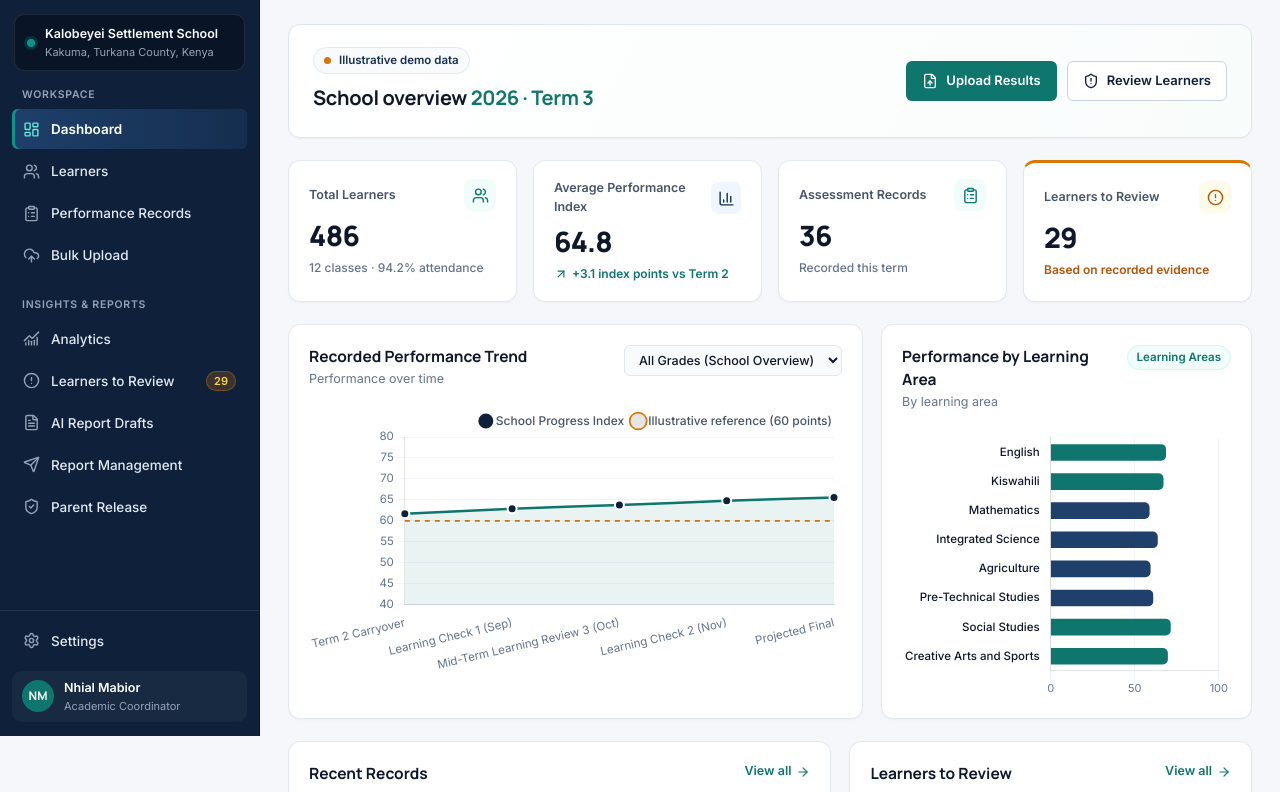
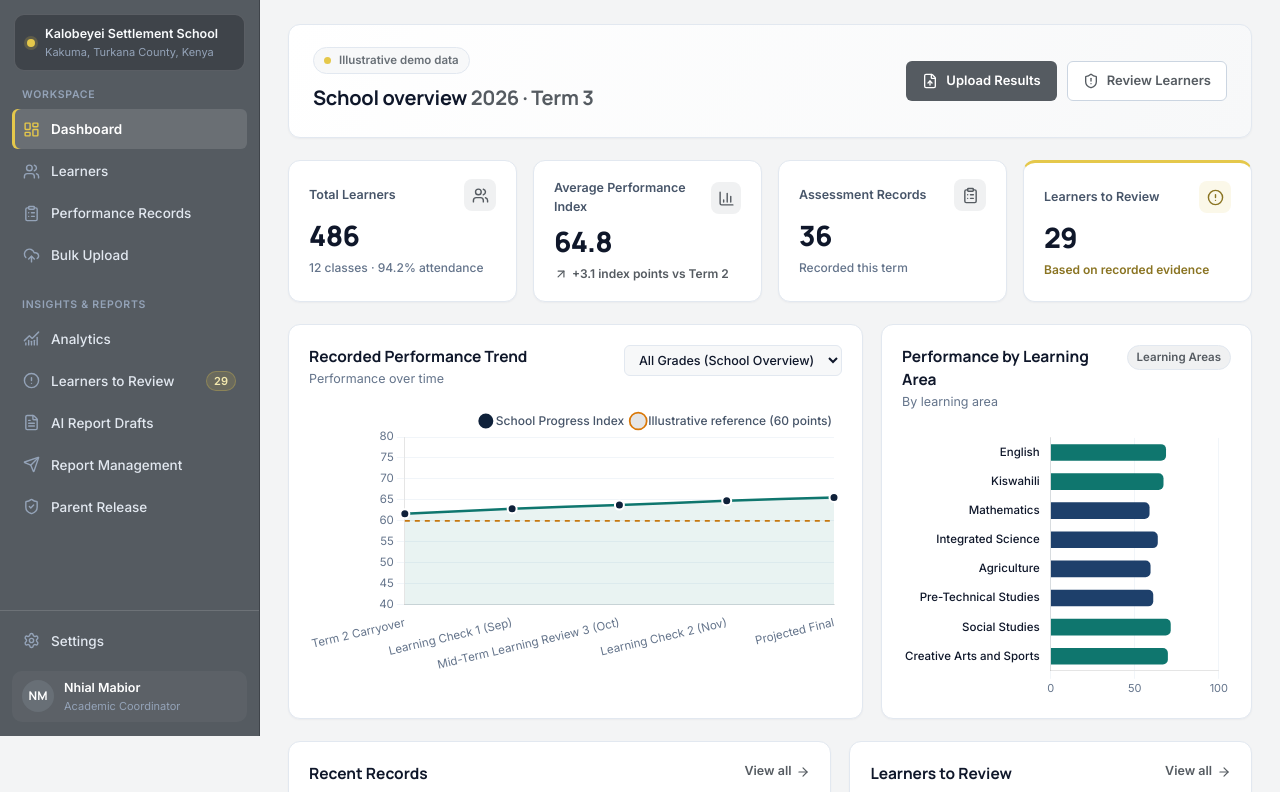
Before and after one commit to Nhialmabior/EduLongView, a plain HTML site: page index.html in a window 1280 px wide. Shown: the part 64-856 px from the top of the page. Drawn offline with nearby package versions, Linux system fonts and the light colour scheme.

Commit message:
Apply gray silver and minimal yellow theme

```diff
--- a/assets/css/style.css
+++ b/assets/css/style.css
@@ -1,33 +1,33 @@
 /* ==========================================================================
    EduLongView — Design System & Layout Stylesheet
-   Visual Direction: Deep Navy Sidebar, Clean White Workspace, Restrained Teal & Subtle Gold
+   Visual Direction: Charcoal Gray Sidebar, Silver Workspace, Minimal Yellow Accents
    ========================================================================== */
 
 :root {
-  /* Core Palette */
-  --navy-950: #091526;
-  --navy-900: #0F213A;
-  --navy-800: #163052;
-  --navy-700: #1E406B;
-  --navy-border: rgba(255, 255, 255, 0.09);
+  /* EduLongView theme: charcoal gray, silver and restrained yellow */
+  --navy-950: #3F444A;
+  --navy-900: #555B61;
+  --navy-800: #686F76;
+  --navy-700: #7B8289;
+  --navy-border: rgba(255, 255, 255, 0.14);
 
-  /* Surfaces */
-  --bg-canvas: #F5F7FA;
+  /* Light silver workspace */
+  --bg-canvas: #F3F4F5;
   --bg-surface: #FFFFFF;
-  --bg-subtle: #F8FAFC;
-  --bg-hover: #F1F5F9;
+  --bg-subtle: #F7F8F9;
+  --bg-hover: #ECEEF0;
 
-  /* Brand Accents */
-  --teal-700: #0F766E;
-  --teal-600: #0D9488;
-  --teal-50: #F0FDFA;
-  --teal-100: #CCFBF1;
+  /* Neutral gray replaces the former teal brand accent */
+  --teal-700: #555B61;
+  --teal-600: #737A81;
+  --teal-50: #F0F1F2;
+  --teal-100: #DDE0E3;
 
-  /* Subtle Gold Highlights */
-  --gold-600: #B45309;
-  --gold-500: #D97706;
-  --gold-50: #FFFBEB;
-  --gold-100: #FEF3C7;
+  /* Minimal warm yellow accent */
+  --gold-600: #8A7422;
+  --gold-500: #E5C84B;
+  --gold-50: #FBF8E9;
+  --gold-100: #F4E9AE;
 
   /* Semantic Status */
   --success-text: #0F766E;
@@ -1297,3 +1297,53 @@ button, select, input {
 .learner-directory-table tr[hidden]{display:none}
 @media(max-width:700px){.learner-overview-grid{grid-template-columns:1fr 1fr;gap:10px}.learner-overview-card{padding:14px}.learner-overview-card strong{font-size:23px}.learner-directory-tools{align-items:stretch}.learner-search-field{max-width:none}.learner-grade-filter{flex:1}}
 @media(max-width:420px){.learner-overview-grid{grid-template-columns:1fr}}
+
+
+/* ==========================================================================
+   EduLongView gray / silver / minimal yellow theme refinements
+   ========================================================================== */
+.sidebar { background-color: var(--navy-900); border-right-color: var(--navy-950); }
+.brand-mark { background: var(--navy-800); }
+.school-indicator { background: var(--gold-500); box-shadow: 0 0 0 3px rgba(229, 200, 75, 0.18); }
+.nav-item.active {
+  background: rgba(255, 255, 255, 0.12);
+  box-shadow: inset 3px 0 0 var(--gold-500);
+}
+.nav-item.active svg { color: var(--gold-500); }
+.nav-badge {
+  background: rgba(229, 200, 75, 0.14);
+  color: #F4E9AE;
+  border-color: rgba(229, 200, 75, 0.28);
+}
+.user-avatar { background: var(--navy-800); }
+.btn-primary { background: var(--navy-900); color: #FFFFFF; }
+.btn-primary:hover { background: var(--navy-950); }
+.btn-outline { color: var(--navy-900); }
+.btn-outline:hover { background: var(--bg-subtle); border-color: var(--navy-700); }
+.welcome-banner { background: linear-gradient(115deg, #FFFFFF 0%, #F7F8F9 100%); border-color: var(--border-light); }
+.welcome-copy h2 span { color: var(--navy-900); }
+.kpi-card-warning { border-top-color: var(--gold-500); }
+.kpi-icon.teal, .kpi-icon.navy { background: #F0F1F2; color: var(--navy-900); }
+.kpi-icon.gold { background: var(--gold-50); color: var(--gold-600); }
+.panel-tag, .module-badge {
+  color: var(--navy-900);
+  background: #F0F1F2;
+  border-color: var(--border-light);
+}
+.status-pill.verified { background: #F0F1F2; color: var(--navy-900); }
+.status-pill.pending { background: var(--gold-50); color: var(--gold-600); }
+.text-link { color: var(--navy-900); }
+.warning-item { border-left-color: var(--gold-500); }
+.toast { background: var(--navy-900); border-left-color: var(--gold-500); }
+.workspace-form-grid input:focus,
+.workspace-form-grid select:focus,
+.workspace-form-grid textarea:focus {
+  border-color: var(--navy-700);
+  box-shadow: 0 0 0 3px rgba(85, 91, 97, 0.12);
+}
+:focus-visible { outline-color: rgba(229, 200, 75, 0.72); }
+.kpi-card:hover, .panel-card:hover { border-color: var(--border-medium); }
+.kpi-card:focus-within, .panel-card:focus-within { border-color: var(--navy-700); }
+.data-table tbody tr:hover { background: #F7F8F9; }
+.learner-record-count { background: #F0F1F2; color: var(--navy-900); }
+.import-dropzone > i { color: var(--navy-900); }
```
